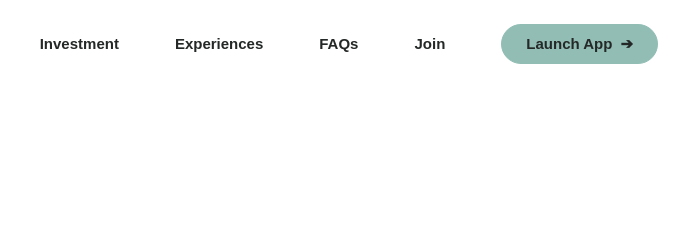
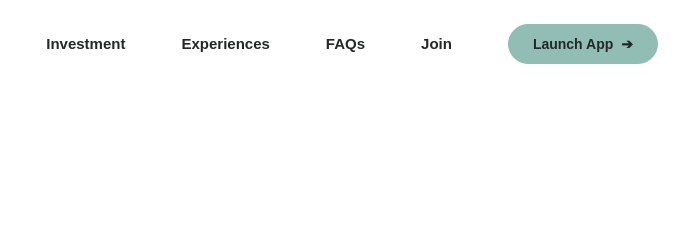
Before and after one commit to albertesc/fundfy, an Astro site: page /conditions in a window 1280 px wide. Shown: the top 240 px of the page, 546-1244 px from the left. Built offline with nearby package versions, Linux system fonts and the light colour scheme; Astro itself is replaced by a stand-in of ours.

Commit message:
add 14px font-size on buttons

```diff
--- a/src/components/atoms/Button.astro
+++ b/src/components/atoms/Button.astro
@@ -20,7 +20,7 @@ const Tag = tag;
 <Tag
   href={href}
   class:list={[
-    "cursor-pointer z-10 font-semibold text-[15px] border px-6 h-[40px] rounded-full text-dark leading-0 inline-flex items-center justify-center group disabled:opacity-20 disabled:pointer-events-none",
+    "cursor-pointer z-10 font-semibold text-[14px] border px-6 h-[40px] rounded-full text-dark leading-0 inline-flex items-center justify-center group disabled:opacity-20 disabled:pointer-events-none",
     {
       "bg-primary hover:bg-[#AFCFC9] active:bg-primary border-primary hover:boder-[#AFCFC9] active:border-primary":
         variant === "primary",
```
